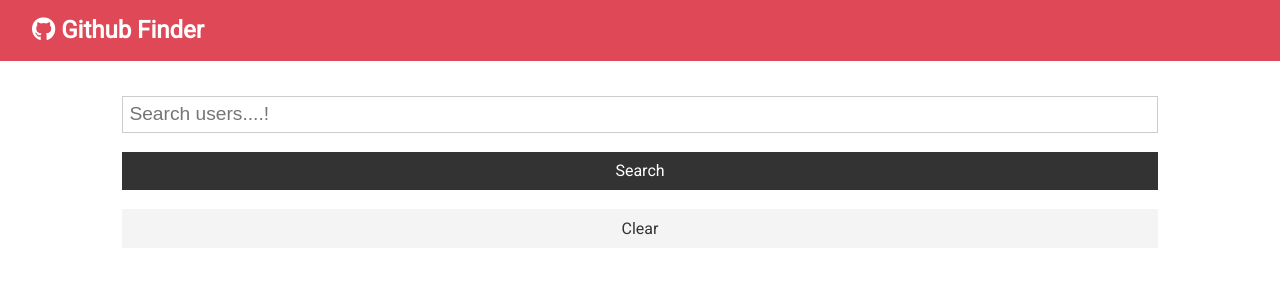
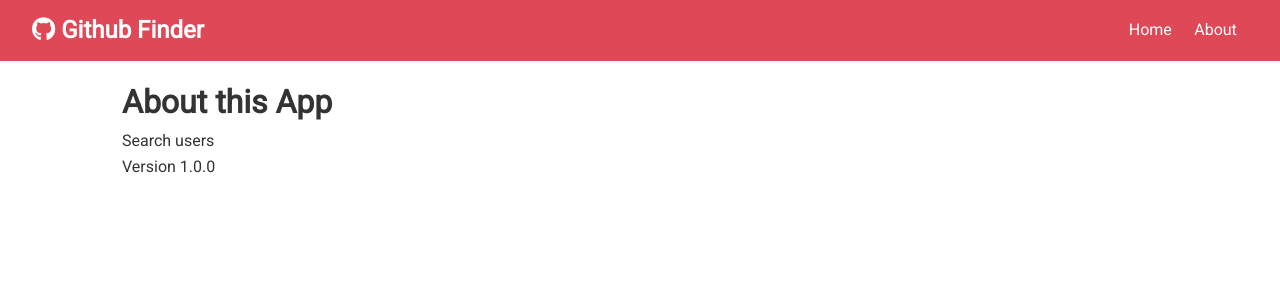
Before and after one commit to maheshv91/React_examples, a React (Create React App) app: page /about in a window 1280 px wide. Shown: the top 300 px of the page. Built offline with nearby package versions, Linux system fonts and the light colour scheme.

Commit message:
about page and router added

```diff
--- a/package.json
+++ b/package.json
@@ -9,6 +9,7 @@
     "axios": "^0.19.2",
     "react": "^16.13.0",
     "react-dom": "^16.13.0",
+    "react-router-dom": "^5.1.2",
     "react-scripts": "3.4.0"
   },
   "scripts": {
--- a/src/App.js
+++ b/src/App.js
@@ -1,8 +1,10 @@
-import React, { Component } from 'react';
+import React, { Component, Fragment } from 'react';
+import { BrowserRouter as Router, Switch, Route } from 'react-router-dom';
 import Navbar from './components/layouts/Navbar';
 import Users from './components/users/Users';
 import Search from './components/users/Search';
 import Alert from './components/layouts/Alert';
+import About from './components/pages/About'
 import axios from 'axios'
 
 import './App.css';
@@ -42,18 +44,30 @@
   render() {
     const { users, loading } = this.state;
     return (
+      <Router>
         <div className="App">
           <Navbar />
           <div className='container'>
             <Alert alert={this.state.alert} />
+            <Switch>
+              <Route exact path='/' render={props => (
+                <Fragment>
                   <Search searchUsers={this.searchUsers}
                     clearUsers={this.clearUsers}
                     showClear={users.length > 0 ? true : false}
                     setAlert={this.setAlert} />
                   <Users loading={loading} users={users} />
+
+                </Fragment>
+              )}
+              />
+              <Route exact path='/about' component={About} />
+            </Switch>
+
           </div>
 
         </div>
+      </Router>
     );
 
   }
--- a/src/components/layouts/Navbar.js
+++ b/src/components/layouts/Navbar.js
@@ -1,5 +1,6 @@
 import React, { Component } from 'react';
 import PropTypes from 'prop-types';
+import { Link } from 'react-router-dom';
 
 const Navbar = ({ icon, title }) => {
     return (
@@ -7,6 +8,14 @@
             <h1>
                 <i class={icon}></i> {title}
             </h1>
+            <ul>
+                <li>
+                    <Link to='/'>Home</Link>
+                </li>
+                <li>
+                    <Link to='/about'>About</Link>
+                </li>
+            </ul>
 
         </nav>
     );
--- /dev/null
+++ b/src/components/pages/About.js
@@ -0,0 +1,14 @@
+import React, { Fragment } from "react"
+
+
+export const About = () => {
+    return (
+        <Fragment>
+            <h1> About this App</h1>
+            <p>Search users</p>
+            <p>Version 1.0.0</p>
+
+        </Fragment>
+    )
+}
+export default About
```
Also changed, not shown: 1 other file (tests, documents, lock files or other folders). Lines whose indentation alone changed are shown as unchanged.
